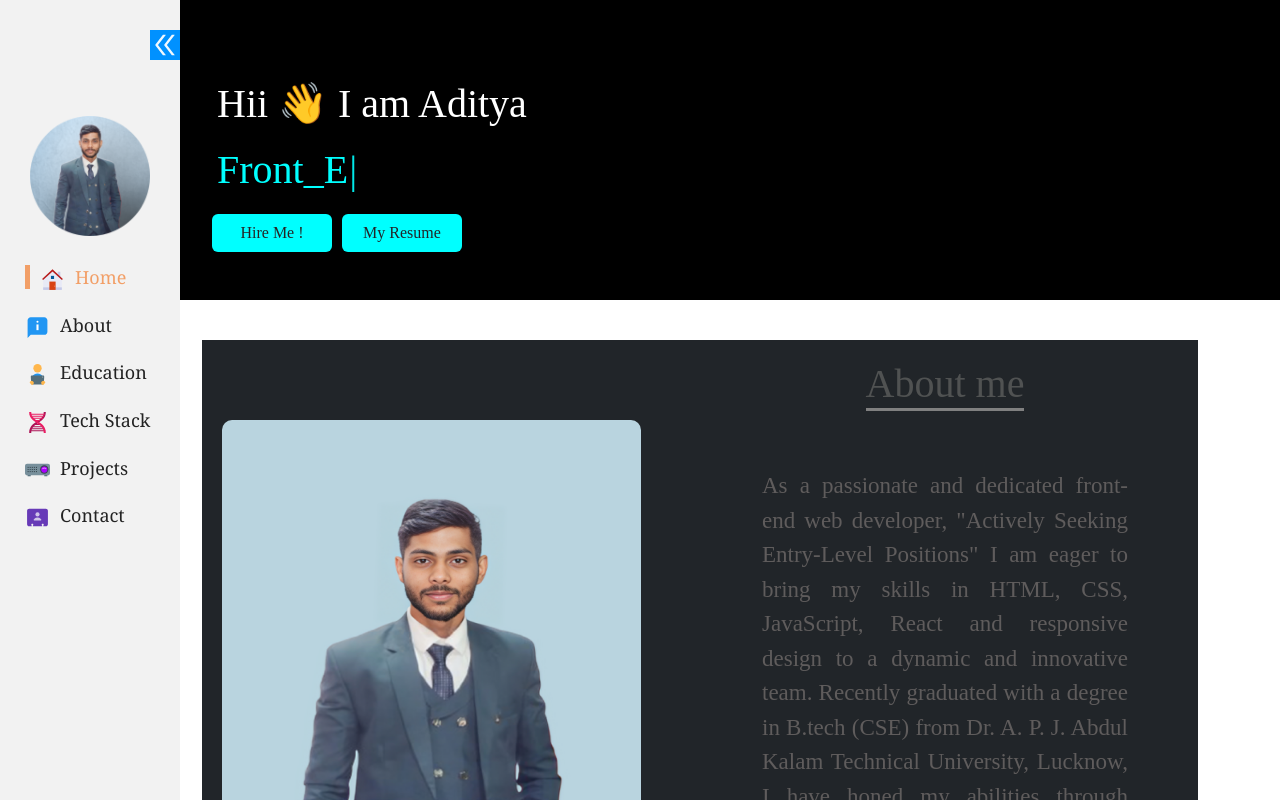
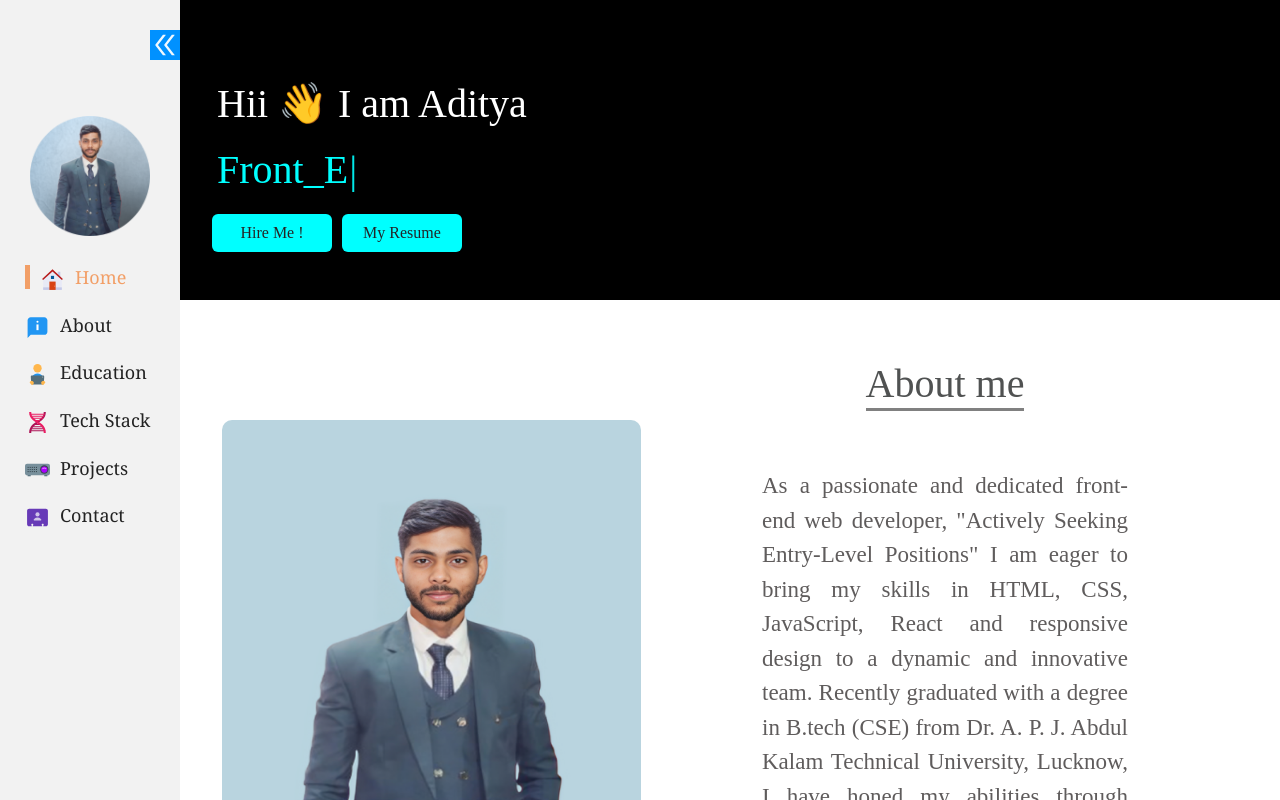
Before and after one commit to adidaksh/portfolio-mern-project, a React (Create React App) app: page / in a window 1280 px wide. Shown: the top 800 px of the page. Built offline with nearby package versions, Linux system fonts and the light colour scheme.

Commit message:
Update About.jsx

```diff
--- a/src/pages/About/About.jsx
+++ b/src/pages/About/About.jsx
@@ -12,7 +12,7 @@ const About = () => {
     animate={{ opacity: 1 }}
     transition={{ duration: 0.5 }}
   >
-      <div className="about bg-dark" id="about">
+      <div className="about" id="about">
         <div className="row">
           <div className="col-md-6 about-img">
             <img src={image} alt="profile-pic" />
```
